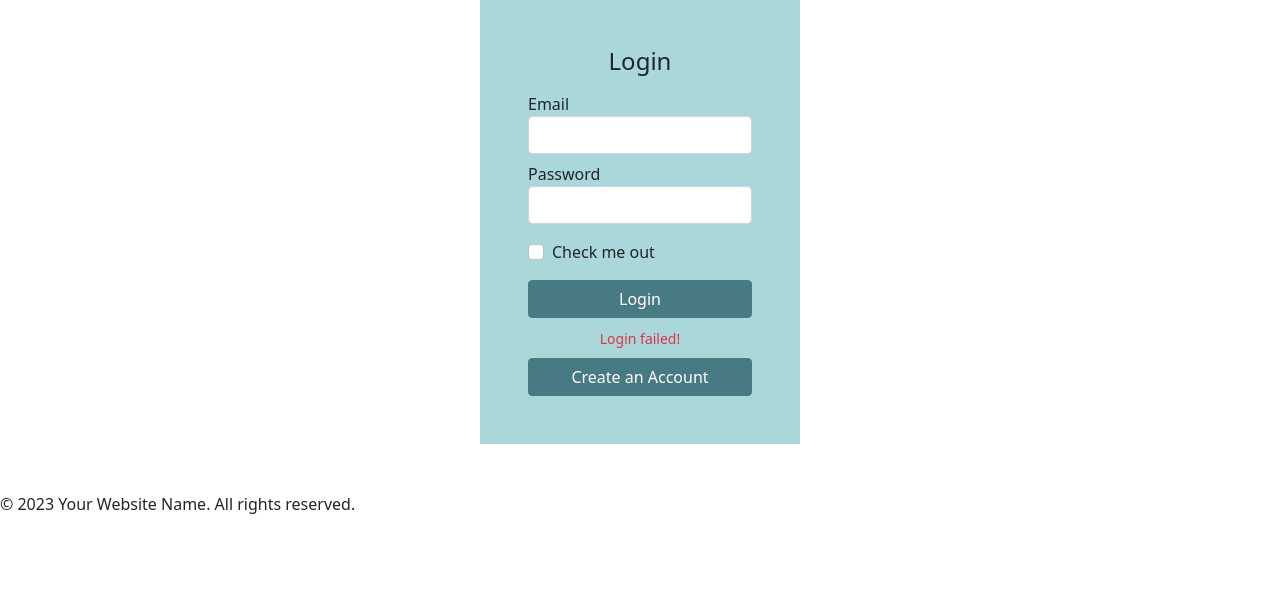
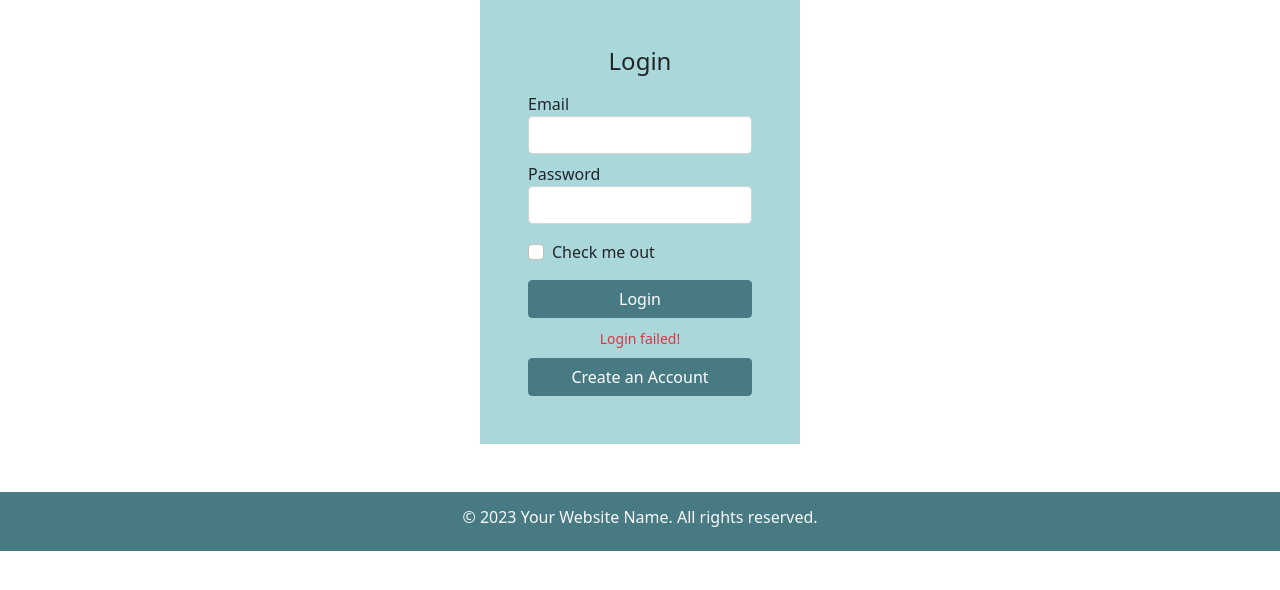
Before and after one commit to santhossunthar/student-management-system-php, a CodeIgniter 4 app: template app/Views/home.php in a window 1280 px wide. Shown: the part 105-695 px from the top of the page. Run offline with PHP 8.4 and a stand-in for CodeIgniter, Linux system fonts and the light colour scheme; the template is opened without the code that fills it, so the values that code supplies are empty; some libraries are stand-ins or nearby versions.

Commit message:
Updated footer style

```diff
--- a/app/Views/components/footer.php
+++ b/app/Views/components/footer.php
@@ -1 +1,4 @@
-<p>&copy; 2023 Your Website Name. All rights reserved.</p>
+<div class="container-fluid d-flex justify-content-center
+    align-items-center bg-primary text-light p-3">
+    <h6>&copy; 2023 Your Website Name. All rights reserved.</h6>
+</div>
```
